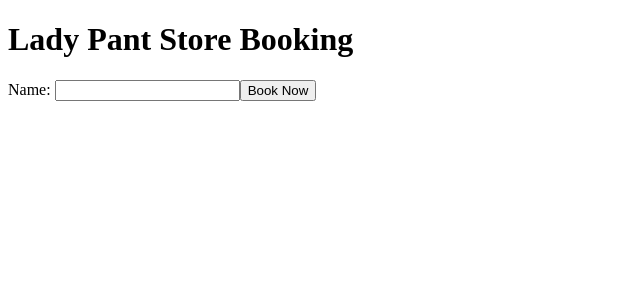
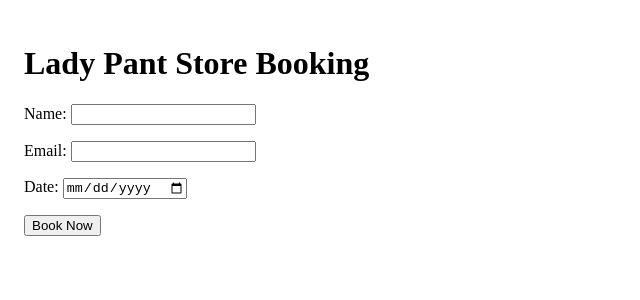
Before and after one commit to Barry-byte-cyber/Lady-Store-Booking-Finally, a React (Vite) app: page / in a window 1280 px wide. Shown: the top 300 px of the page, without its empty margins (0-640 px from the left). Built offline with nearby package versions, Linux system fonts and the light colour scheme.

Commit message:
Add email and date fields to booking form

```diff
--- a/src/Components/BookingForm.jsx
+++ b/src/Components/BookingForm.jsx
@@ -1,28 +1,49 @@
-import { useState } from 'react';
+import React, { useState } from "react";
 
-function BookingForm() {
-  const [name, setName] = useState('');
-  const [message, setMessage] = useState('');
+const BookingForm = () => {
+  const [formData, setFormData] = useState({
+    name: "",
+    email: "",
+    date: "",
+  });
+
+  const handleChange = (e) => {
+    const { name, value } = e.target;
+    setFormData((prev) => ({
+      ...prev,
+      [name]: value,
+    }));
+  };
 
   const handleSubmit = (e) => {
     e.preventDefault();
-    if (!name.trim()) return;
-    setMessage(`Thanks for booking, ${name}!`);
-    setName('');
+    alert(`Booking confirmed for ${formData.name} on ${formData.date}!`);
+    // Later we'll add backend/API handling here
   };
 
   return (
-    <div>
+    <div style={{ padding: "1rem" }}>
       <h1>Lady Pant Store Booking</h1>
       <form onSubmit={handleSubmit}>
-        <label>
-          Name: <input value={name} onChange={(e) => setName(e.target.value)} />
-        </label>
+        <div style={{ marginBottom: "1rem" }}>
+          <label>Name: </label>
+          <input name="name" value={formData.name} onChange={handleChange} />
+        </div>
+
+        <div style={{ marginBottom: "1rem" }}>
+          <label>Email: </label>
+          <input name="email" type="email" value={formData.email} onChange={handleChange} />
+        </div>
+
+        <div style={{ marginBottom: "1rem" }}>
+          <label>Date: </label>
+          <input name="date" type="date" value={formData.date} onChange={handleChange} />
+        </div>
+
         <button type="submit">Book Now</button>
       </form>
-      {message && <p>{message}</p>}
     </div>
   );
-}
+};
 
 export default BookingForm;
```
